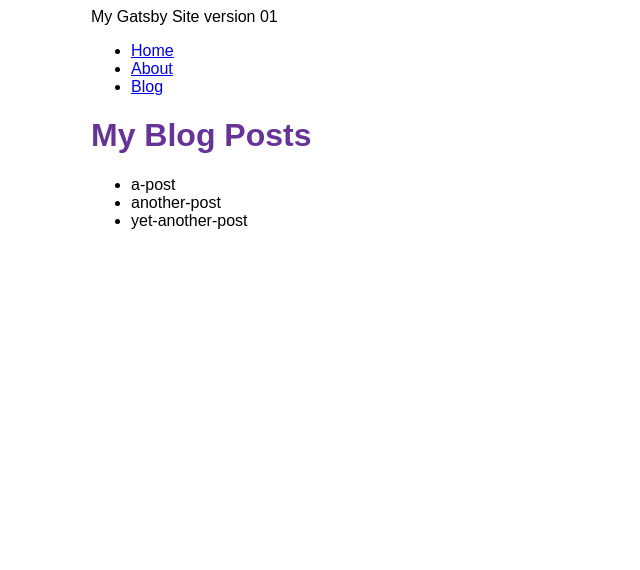
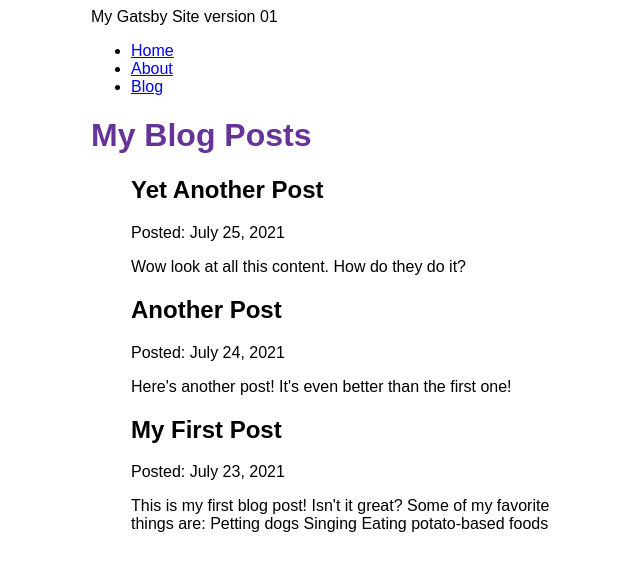
Before and after one commit to trenbolonesw/gatsby, a Gatsby site: page /blog in a window 1280 px wide. Shown: the whole page, without its empty margins (299-939 px from the left). Built offline with nearby package versions, Linux system fonts and the light colour scheme; Gatsby itself is replaced by a stand-in of ours.

Commit message:
added jsx rendering for allmdx

```diff
--- a/blog/a-post.mdx
+++ b/blog/a-post.mdx
@@ -0,0 +1,13 @@
+---
+title: "My First Post"
+date: "2021-07-23"
+slug: "my-first-post"
+---
+
+This is my first blog post! Isn't it *great*?
+
+Some of my **favorite** things are:
+
+* Petting dogs
+* Singing
+* Eating potato-based foods
--- a/blog/another-post.mdx
+++ b/blog/another-post.mdx
@@ -0,0 +1,7 @@
+---
+title: "Another Post"
+date: "2021-07-24"
+slug: "another-post"
+---
+
+Here's another post! It's even better than the first one!
--- a/blog/yet-another-post.mdx
+++ b/blog/yet-another-post.mdx
@@ -0,0 +1,7 @@
+---
+title: "Yet Another Post"
+date: "2021-07-25"
+slug: "yet-another-post"
+---
+
+Wow look at all this content. How do they do it?
--- a/gatsby-config.js
+++ b/gatsby-config.js
@@ -15,6 +15,7 @@
         name: `blog`,
         path: `${__dirname}/blog`,
       }
-  }
+  },
+   "gatsby-plugin-mdx",
   ],
 }
--- a/package.json
+++ b/package.json
@@ -15,8 +15,10 @@
     "clean": "gatsby clean"
   },
   "dependencies": {
+    "@mdx-js/react": "^2.3.0",
     "gatsby": "^5.14.6",
     "gatsby-plugin-image": "^3.16.0",
+    "gatsby-plugin-mdx": "^5.16.0",
     "gatsby-plugin-sharp": "^5.16.0",
     "gatsby-source-filesystem": "^5.16.0",
     "react": "^18.2.0",
--- a/src/pages/blog.js
+++ b/src/pages/blog.js
@@ -6,10 +6,12 @@
     return(
         <Layout pageTitle="My Blog Posts">
             <ul>
-         {data.allFile.nodes.map(node => (
-            <li key={node.name}>
-             {node.name}
-            </li>
+         {data.allMdx.nodes.map(node => (
+            <article key={node.id}>
+             <h2>{node.frontmatter.title}</h2>
+             <p>Posted: {node.frontmatter.date}</p>
+             <p>{node.excerpt}</p>
+            </article>
          ))}
          </ul>
         </Layout>
@@ -17,12 +19,19 @@
 }
 
 export const query = graphql`
-query{
-allFile{
-nodes{
-name
-}
-}}`
+  query {
+    allMdx(sort: { frontmatter: { date: DESC }}) {
+      nodes {
+        frontmatter {
+          date(formatString: "MMMM D, YYYY")
+          title
+        }
+        id
+        excerpt
+      }
+    }
+  }
+`
 
 export const Head = () => <Seo title="my blog posts"/>
 
```
Also changed, not shown: 1 other file.
